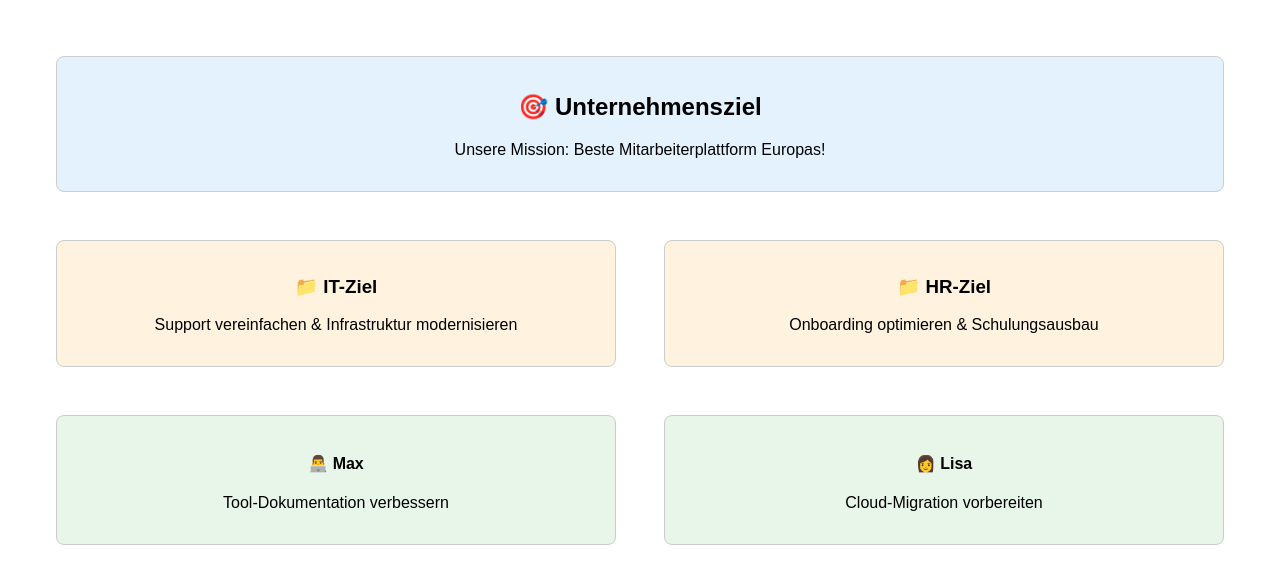
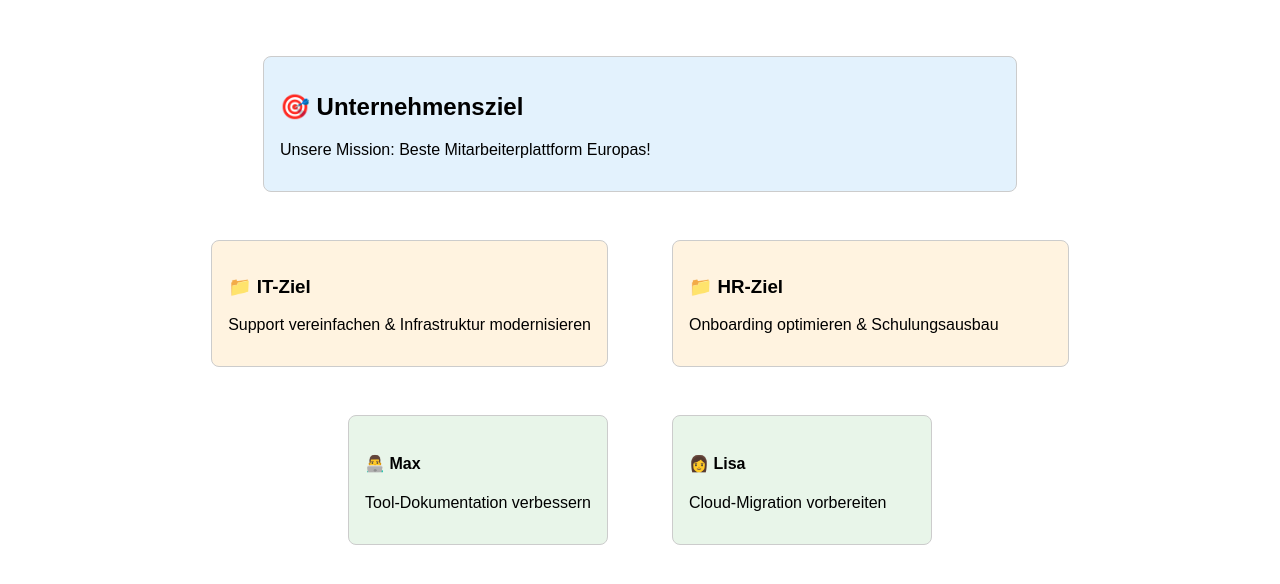
Before and after one commit to YPY2000/testpyramide, a plain HTML site: page index.html in a window 1280 px wide. Drawn offline with Linux system fonts and the light colour scheme.

Commit message:
Update index.html

```diff
--- a/index.html
+++ b/index.html
@@ -12,14 +12,14 @@
   </style>
 </head>
 <body>
-  <div style="display: grid; grid-template-columns: 1fr; text-align: center; gap: 1em;">
+  <div style="display: grid; grid-template-columns: 1fr; gap: 1em; justify-items: center;">
 
-    <div class="box level1">
+    <div class="box level1" style="width: 60%;">
       <h2>🎯 Unternehmensziel</h2>
       <p>Unsere Mission: Beste Mitarbeiterplattform Europas!</p>
     </div>
 
-    <div style="display: grid; grid-template-columns: 1fr 1fr; gap: 1em;">
+    <div style="display: grid; grid-template-columns: 1fr 1fr; gap: 2em;">
       <div class="box level2">
         <h3>📁 IT-Ziel</h3>
         <p>Support vereinfachen & Infrastruktur modernisieren</p>
@@ -30,7 +30,7 @@
       </div>
     </div>
 
-    <div style="display: grid; grid-template-columns: 1fr 1fr; gap: 1em;">
+    <div style="display: grid; grid-template-columns: 1fr 1fr; gap: 2em;">
       <div class="box level3">
         <h4>👨‍💻 Max</h4>
         <p>Tool-Dokumentation verbessern</p>
```
